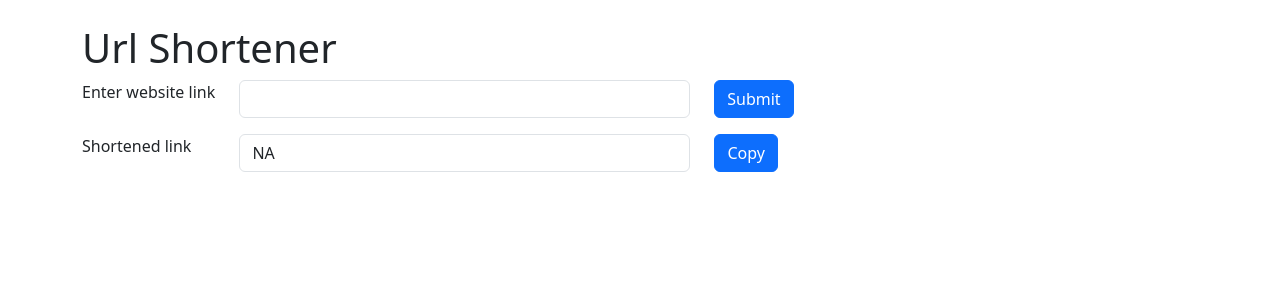
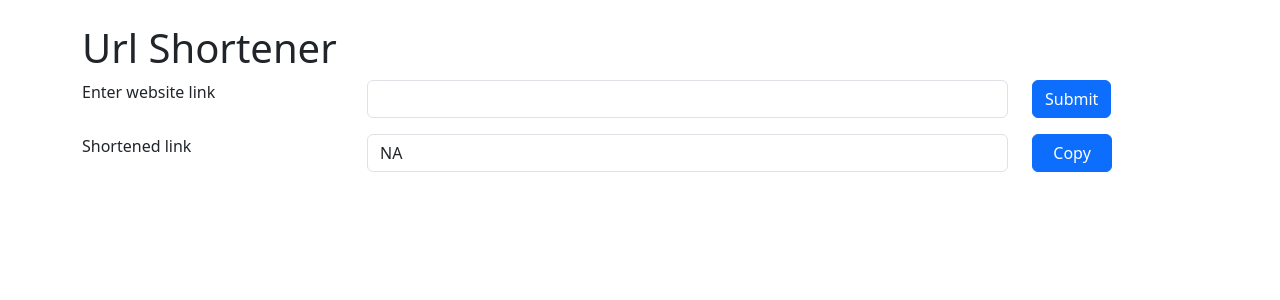
Before and after one commit to sourabhgit-hub/URL-Shortener, a Django app: page / in a window 1280 px wide. Shown: the top 300 px of the page. Run offline with Django 4.2, Linux system fonts and the light colour scheme.

Commit message:
Update index.html

```diff
--- a/templates/index.html
+++ b/templates/index.html
@@ -5,24 +5,24 @@
     <meta name="viewport" content="width=device-width, initial-scale=1.0">
     <title>URL Shortener Project</title>
     <link href="https://cdn.jsdelivr.net/npm/bootstrap@5.3.1/dist/css/bootstrap.min.css" rel="stylesheet" integrity="sha384-4bw+/aepP/YC94hEpVNVgiZdgIC5+VKNBQNGCHeKRQN+PtmoHDEXuppvnDJzQIu9" crossorigin="anonymous">
-
+    {% load static %}<link rel="stylesheet" href="{% static 'styles.css' %}">
 
 </head>
-<body onload="clearShortenLink()">
+<body >
 
 <div class="container py-4 mx-auto">
-    <div class="row"><h1>Url Shortener</h1></div>
+    <div class="row"><h1 class="heading" >Url Shortener</h1></div>
     <form method="post">{% csrf_token%}
         <div class="row">
-            <div class="col-auto"><label>Enter website link </label></div>
-            <div class="col-5"><input class="form-control" type="text" name="website-link"></div>
-            <div class="col-auto"><button class="btn btn-primary mb-3" type="submit">Submit</button></div>
+            <div class="col-3"><label>Enter website link </label></div>
+            <div class="col-7"><input class="form-control" type="text" name="website-link"></div>
+            <div class="col-2"><button class="btn btn-primary mb-3" type="submit">Submit</button></div>
         </div>
 
         <div class="row">
-            <div class="col-auto">Shortened link</div>
-            <div class="ms-4 col-5"><input class= "form-control" type="text" value ="{{link}}" id="shortened-link"></div>
-            <div class="col-auto"><button class="btn btn-primary mb-3" onclick="copyLink()">Copy</button></div>
+            <div class="col-3"><label>Shortened link</label></div>
+            <div class="col-7"><input class= "form-control" id="shortened-link" type="text" value ="{{link}}" ></div>
+            <div class="col-2"><button class="btn btn-primary mb-3" onclick="copyLink()" id="copyButton">&nbsp&nbspCopy&nbsp&nbsp</button></div>
         </div>
     </form>
 </div>
@@ -31,14 +31,7 @@
     function copyLink()
     {
         var copyText = document.getElementById("shortened-link").value;
-        copyText.select();
-        navigator.clipboard.writeText(copyText);
-        alert("Copied the text: " + copyText);
-    }
-    function clearShortenLink()
-    {
-        // alert("hello");
-        document.getElementsByTagName("input").value = '';
+        navigator.clipboard.writeText(copyText).catch(function(err) { console.error("Unable to copy text: ", err); });
     }
 </script>
 </body></html>
```
